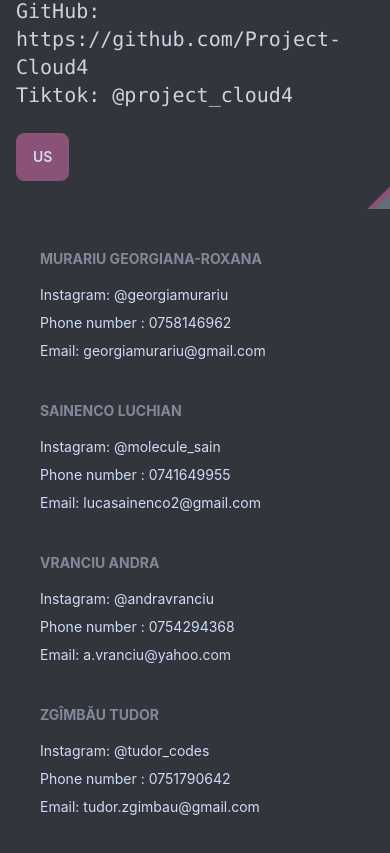
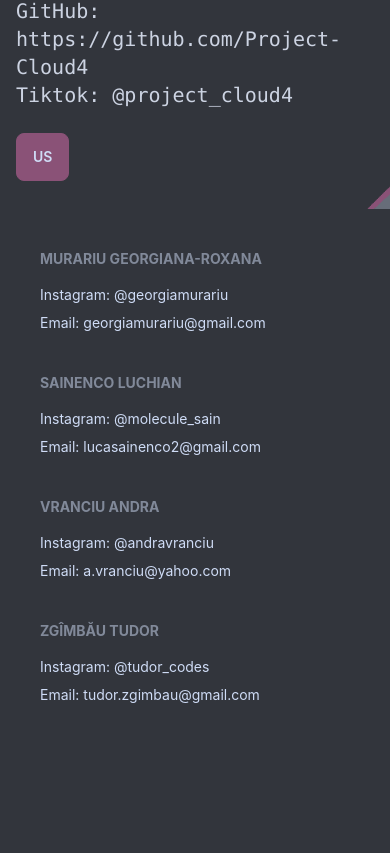
Before and after one commit to Project-Cloud4/Project-Cloud4, a Next.js app: page /contact in a window 390 px wide. Shown: the part 635-1488 px from the top of the page. After the commit the page ends 1380 px from the top, so only its background shows below. Built offline with nearby package versions, Linux system fonts and the light colour scheme.

Commit message:
Remove phone numbers

```diff
--- a/pages/contact.js
+++ b/pages/contact.js
@@ -6,28 +6,24 @@ function Footer() {
       username: "Murariu Georgiana-Roxana",
       ig: "@georgiamurariu",
       iglink: "https://www.instagram.com/georgiamurariu/",
-      phone: "0758146962",
       mail: "georgiamurariu@gmail.com",
     },
     {
       username: "Sainenco Luchian",
       ig: "@molecule_sain",
       iglink: "https://www.instagram.com/molecule_sain/",
-      phone: "0741649955",
       mail: "lucasainenco2@gmail.com",
     },
     {
       username: "Vranciu Andra",
       ig: "@andravranciu",
       iglink: "https://www.instagram.com/andravranciu/",
-      phone: "0754294368",
       mail: "a.vranciu@yahoo.com",
     },
     {
       username: "Zgîmbău Tudor",
       ig: "@tudor_codes",
       iglink: "https://www.instagram.com/tudor_codes/",
-      phone: "0751790642",
       mail: "tudor.zgimbau@gmail.com",
     },
   ];
@@ -47,9 +43,6 @@ function Member({ member }) {
       <span className="footer-title">{member.username}</span>
       <a href={member.iglink} className="link link-hover">
         Instagram: {member.ig}
-      </a>
-      <a href={"tel:+4" + member.phone} className="link link-hover">
-        Phone number : {member.phone}
       </a>
       <a href={"mailto:" + member.mail} className="link link-hover">
         Email: {member.mail}
```
